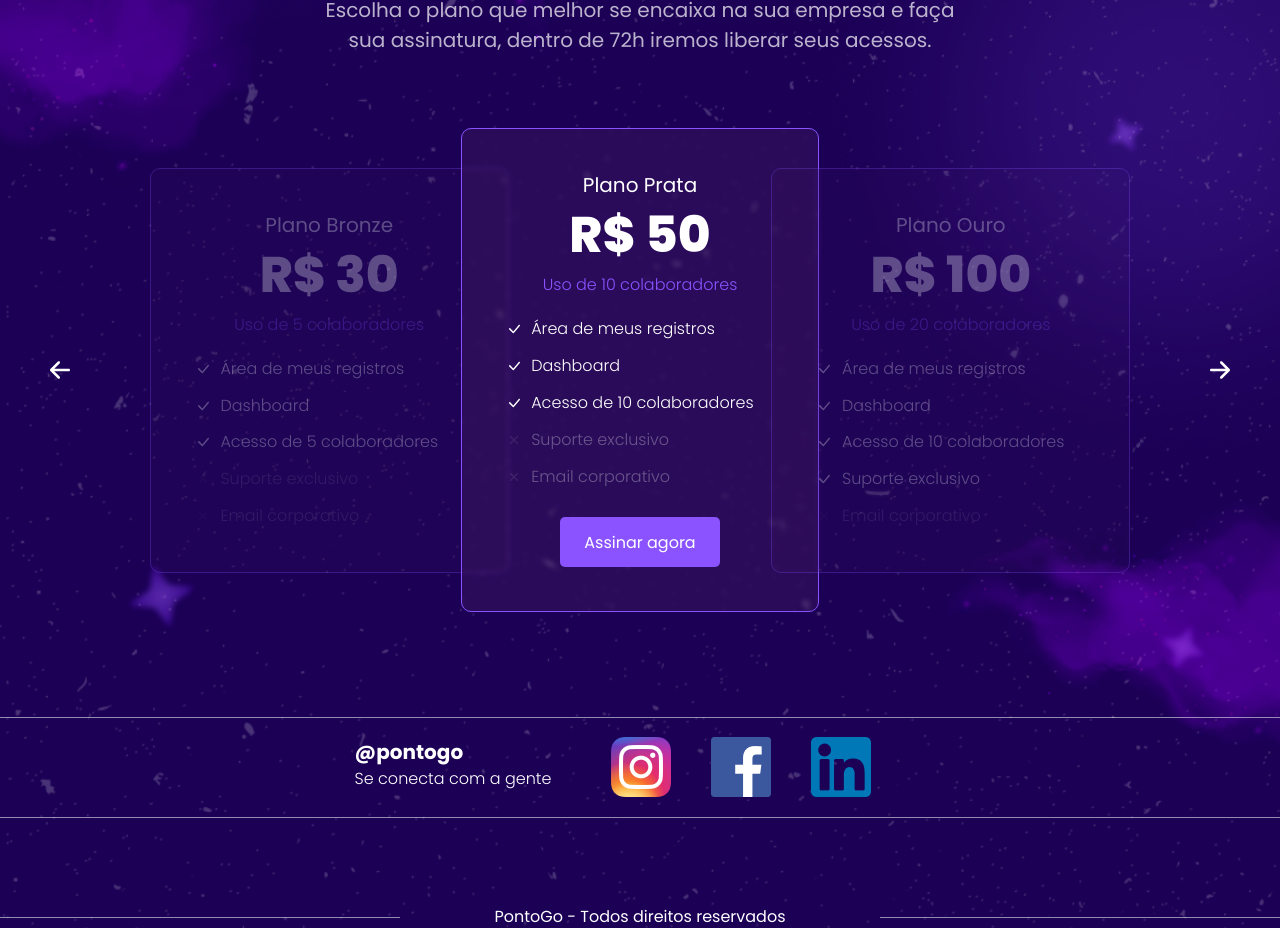
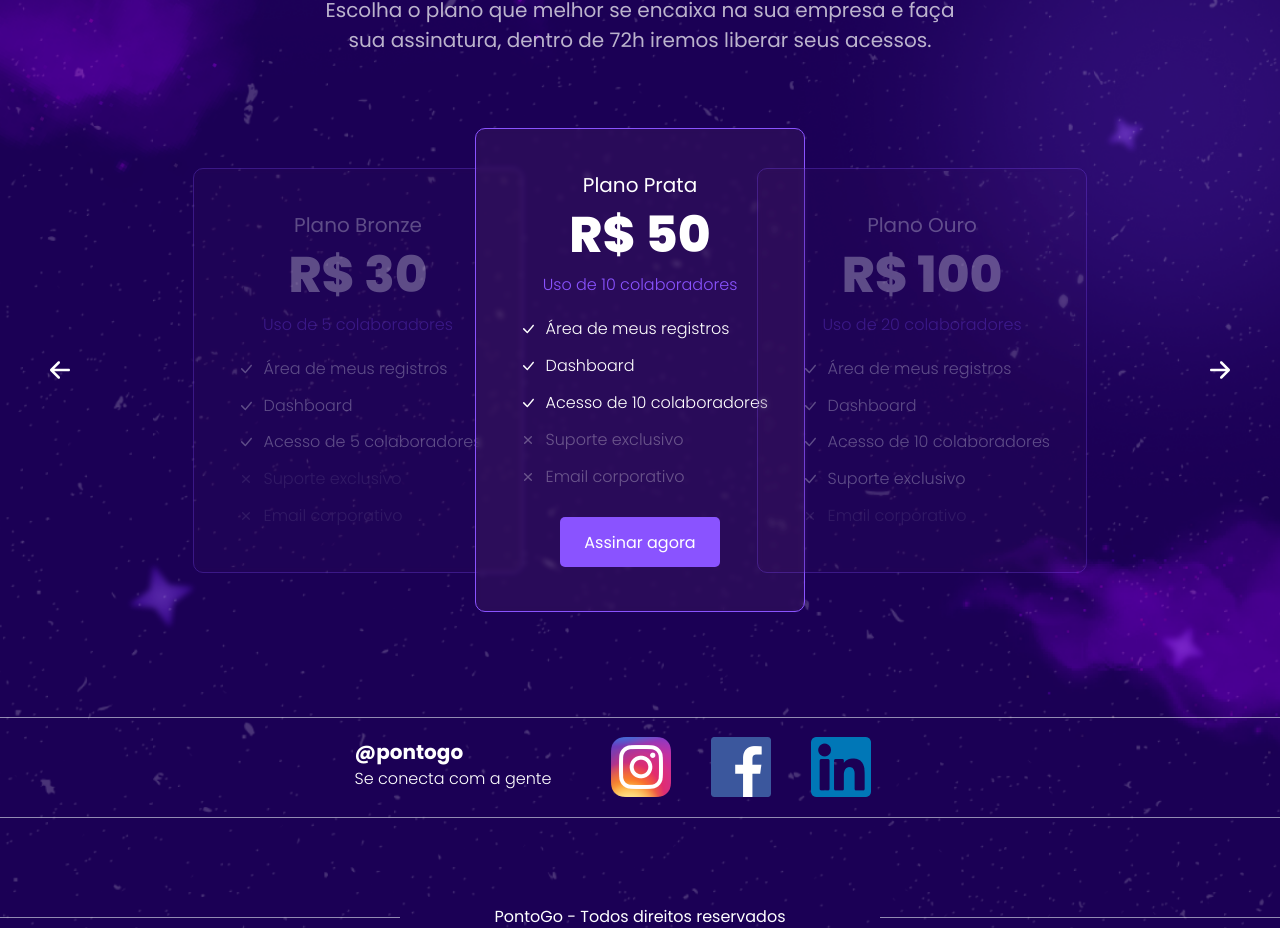
Before and after one commit to joaoghabriell1/pontogo-challenge, a React (Vite) app: page / in a window 1280 px wide. Shown: the part 900-1828 px from the top of the page. Built offline with nearby package versions, Linux system fonts and the light colour scheme.

Commit message:
💄 updated plancard style

```diff
--- a/src/pages/Home/Plans/PlanCard/BenefitsList.tsx
+++ b/src/pages/Home/Plans/PlanCard/BenefitsList.tsx
@@ -1,4 +1,4 @@
-import { List, ListItem, Image, Flex } from "@chakra-ui/react";
+import { List, ListItem, Image, Flex, Text } from "@chakra-ui/react";
 import CheckIcon from "../../../../assets/icon-check.svg";
 import IconClose from "../../../../assets/icon-close.svg";
 
@@ -12,18 +12,17 @@ const BenefitsList = ({ benefits }: Props) => {
   return (
     <List
       mt="1.25rem"
-      sx={{ display: "flex", gap: ".8rem", "flex-direction": "column" }}
-    >
+      sx={{ display: "flex", gap: ".8rem", "flex-direction": "column" }}>
       {benefits.map(({ available, body }, index) => {
         return (
-          <ListItem key={index} fontWeight="300">
-            <Flex opacity={available ? "1" : ".3"} align="center" gap=".6rem">
+          <ListItem whiteSpace="nowrap" key={index} fontWeight="300">
+            <Flex align="center" gap=".6rem">
               <Image
                 w="1rem"
                 src={available ? CheckIcon : IconClose}
                 alt="check iconc"
               />
-              {body}
+              <Text opacity={available ? "1" : ".3"}>{body}</Text>
             </Flex>
           </ListItem>
         );
--- a/src/pages/Home/Plans/PlanCard/index.tsx
+++ b/src/pages/Home/Plans/PlanCard/index.tsx
@@ -27,8 +27,8 @@ const PlanCard = ({ selected, plan, position }: Props) => {
       minW={{ base: "17rem", sm: "20rem" }}
       ml={selected ? "-3.5rem" : "0rem"}
       mr={selected ? "-3.5rem" : "0rem"}
-      opacity={selected ? "1" : ".3"}
-    >
+      maxW="330px"
+      opacity={selected ? "1" : ".3"}>
       <Header header={plan.heading} />
       <BenefitsList benefits={plan.benefits} />
       <Box mt="1.8rem" display={selected ? "flex" : "none"}>
```
Also changed, not shown: src/pages/Home/Plans/PlansList/index.tsx (+3 -6 lines).
